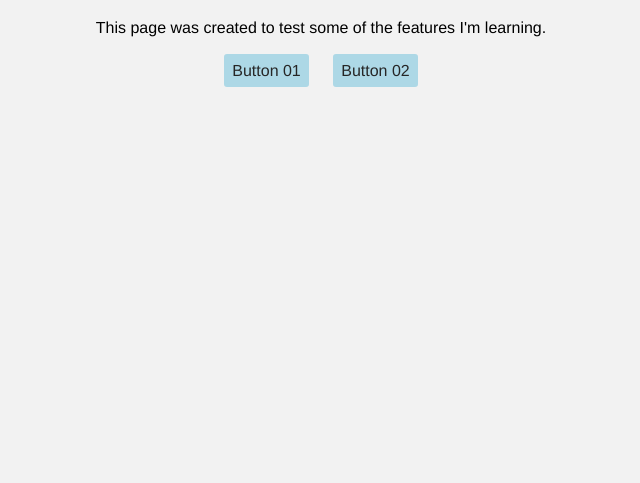
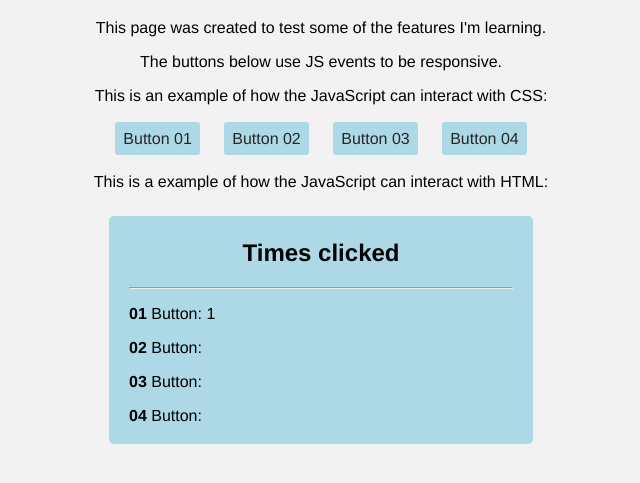
Before and after one commit to carled7/css-html_webpage_module-6, a plain HTML site: page javaScript-training/index.html in a window 1280 px wide. Both pictures are taken after a click on the link "Button 01". Shown: the part 61-544 px from the top of the page, without its empty margins (319-959 px from the left). Drawn offline with Linux system fonts and the light colour scheme.

Commit message:
Adding JavaScript training

```diff
--- a/javaScript-training/index.html
+++ b/javaScript-training/index.html
@@ -14,16 +14,23 @@
 <body>
     <h1>JavaScript training</h1>
     <p>This page was created to test some of the features I'm learning.</p>
-
+    <p>The buttons below use JS events to be responsive.</p>
+    <p>This is an example of how the JavaScript can interact with CSS:</p>
     <div>
-        <a onmouseover="overButton(this)" onmouseout="outButton(this)" href="#">Button 01</a>
-        <a onmouseover="overButton(this)" onmouseout="outButton(this)" href="#">Button 02</a>
+        <a onmouseover="overButton(this)" onmouseout="outButton(this)" onclick="count()" href="#">Button 01</a>
+        <a onmouseover="overButton(this)" onmouseout="outButton(this)" onclick="count2()" href="#">Button 02</a>
+        <a onmouseover="overButton(this)" onmouseout="outButton(this)" onclick="count3()" href="#">Button 03</a>
+        <a onmouseover="overButton(this)" onmouseout="outButton(this)" onclick="count4()" href="#">Button 04</a>
     </div>
-    <!--<script>
-        function overButton(x) {
-        x.style.backgroundColor = "red"
-        }
-    </script>-->
+    <p>This is a example of how the JavaScript can interact with HTML:</p>
+    <div id="counts">
+        <h2>Times clicked</h2>
+        <hr>
+        <p id="b1" class="count"><strong>01 </strong>Button:</p>
+        <p id="b2" class="count"><strong>02 </strong>Button:</p>
+        <p id="b3" class="count"><strong>03 </strong>Button: </p>
+        <p id="b4" class="count"><strong>04 </strong>Button: </p>
+    </div>
 </body>
 
 </html>
--- a/javaScript-training/script.js
+++ b/javaScript-training/script.js
@@ -1,14 +1,34 @@
 
 
-function overButton(x){
+function overButton(x) {
     x.style.padding = "10px"
     x.style.borderRadius = "7px"
     x.style.color = "white"
     x.style.backgroundColor = "red"
 }
-function outButton(y){
+function outButton(y) {
     y.style.padding = "8px"
     y.style.borderRadius = "3px"
     y.style.color = "#262626"
     y.style.backgroundColor = "lightblue"
 }
+var c1 = 0
+function count(){
+    let b1 = document.getElementById("b1")
+    b1.innerHTML = "<strong>01 </strong>Button: " + ++c1
+}
+var c2 = 0
+function count2(){
+    let b2 = document.getElementById("b2")
+    b2.innerHTML = "<strong>02 </strong>Button: " + ++c2
+}
+var c3 = 0
+function count3(){
+    let b3 = document.getElementById("b3")
+    b3.innerHTML = "<strong>03 </strong>Button: " + ++c3
+}
+var c4 = 0
+function count4(){
+    let b4 = document.getElementById("b4")
+    b4.innerHTML = "<strong>04 </strong>Button: " + ++c4
+}
--- a/javaScript-training/style.css
+++ b/javaScript-training/style.css
@@ -12,6 +12,7 @@ p{
 }
 div{
     margin-top: 25px;
+    margin-bottom: 25px;
     text-align: center;
 }
 a{
@@ -23,3 +24,15 @@ a{
     border-radius: 3px;
     color: #262626;
 }
+.count{
+    text-align: left;
+}
+#counts{
+    width: 50%;
+    margin: auto;
+    margin-top: 25px;
+    padding: 3px 20px;
+    border: 10px;
+    border-radius: 5px;
+    background-color: lightblue;
+}
```
